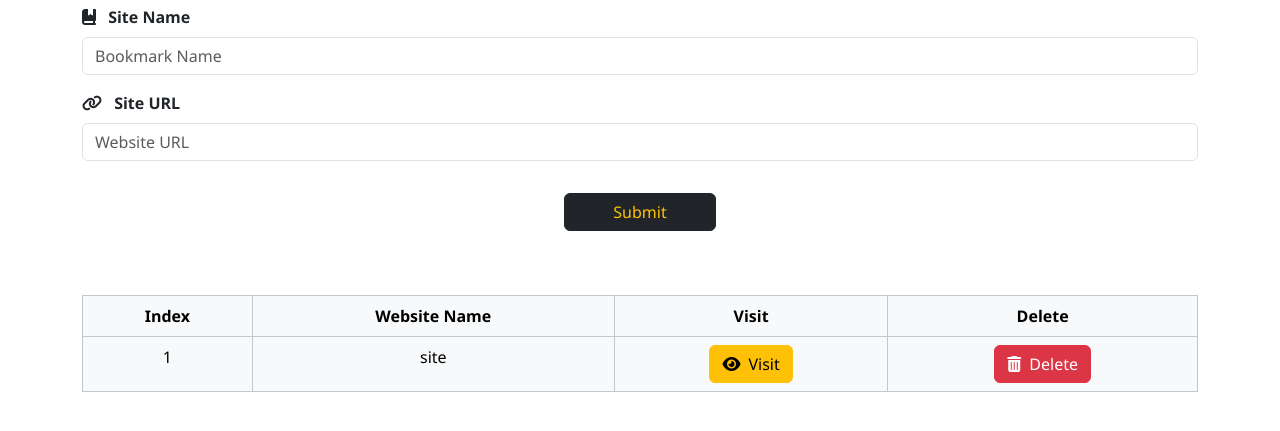
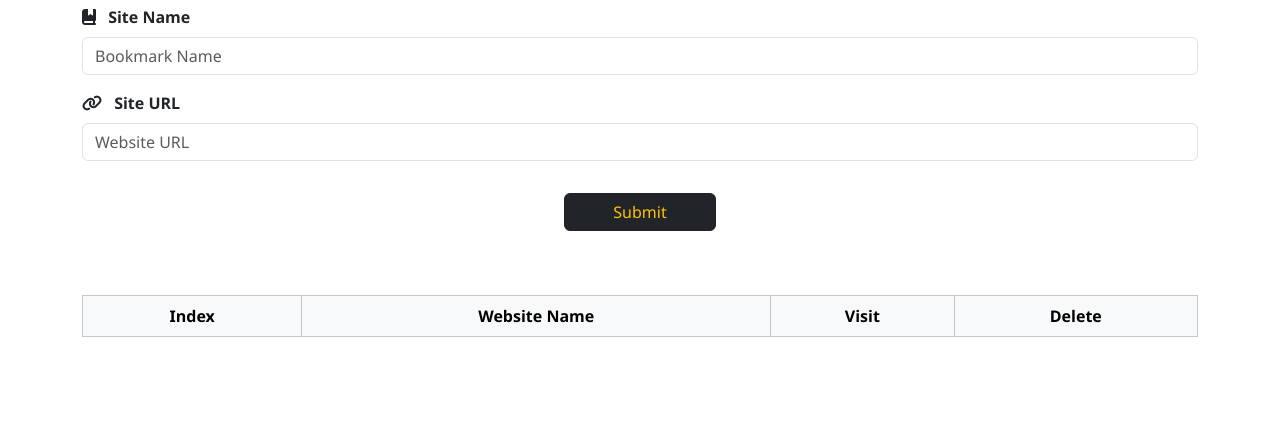
Before and after one commit to m-raafat-abdelkader/Bookmarker, a plain HTML site: page index.html in a window 1280 px wide. Shown: the part 275-706 px from the top of the page. Drawn offline with Linux system fonts and the light colour scheme; a web font is replaced by a local one.

Commit message:
second commit

```diff
--- a/index.html
+++ b/index.html
@@ -61,18 +61,7 @@
 
                     </thead>
                     <tbody class="tableBody text-center">
-                        <tr>
-                            <td>1</td>
-                            <td>site</td>
-                            <td>
-                                <button class="btn btn-warning">
-                                    <i class="fa-solid fa-eye pe-2"></i><a href=""  class="fw-medium">Visit</a></button>
-                            </td>
-                            <td>
-                                <button class="delete btn btn-danger fw-medium">
-                                    <i class="fa-solid fa-trash-can pe-2"></i>Delete</button>
-                            </td>
-                        </tr>
+
                     </tbody>
                 </table>
             </div>
```
